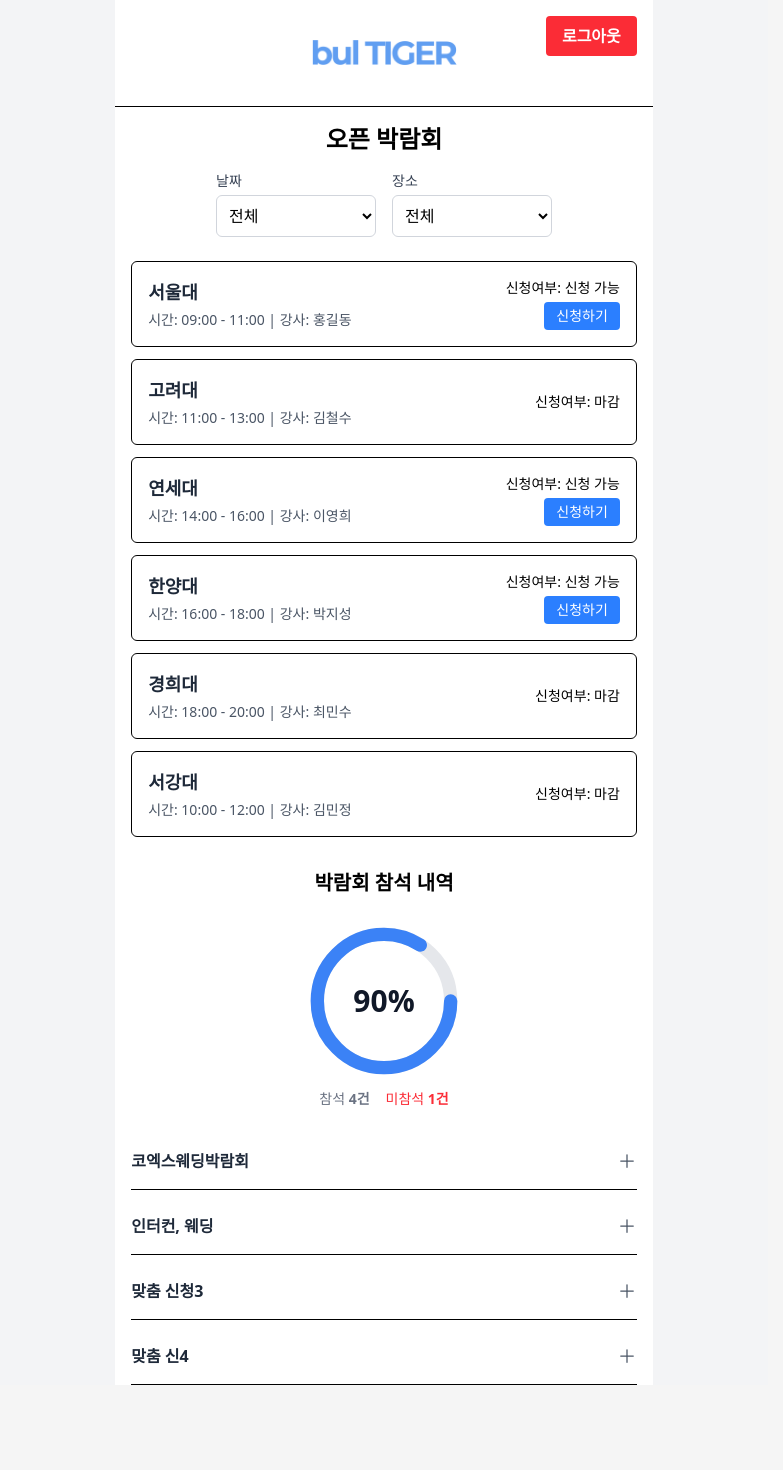
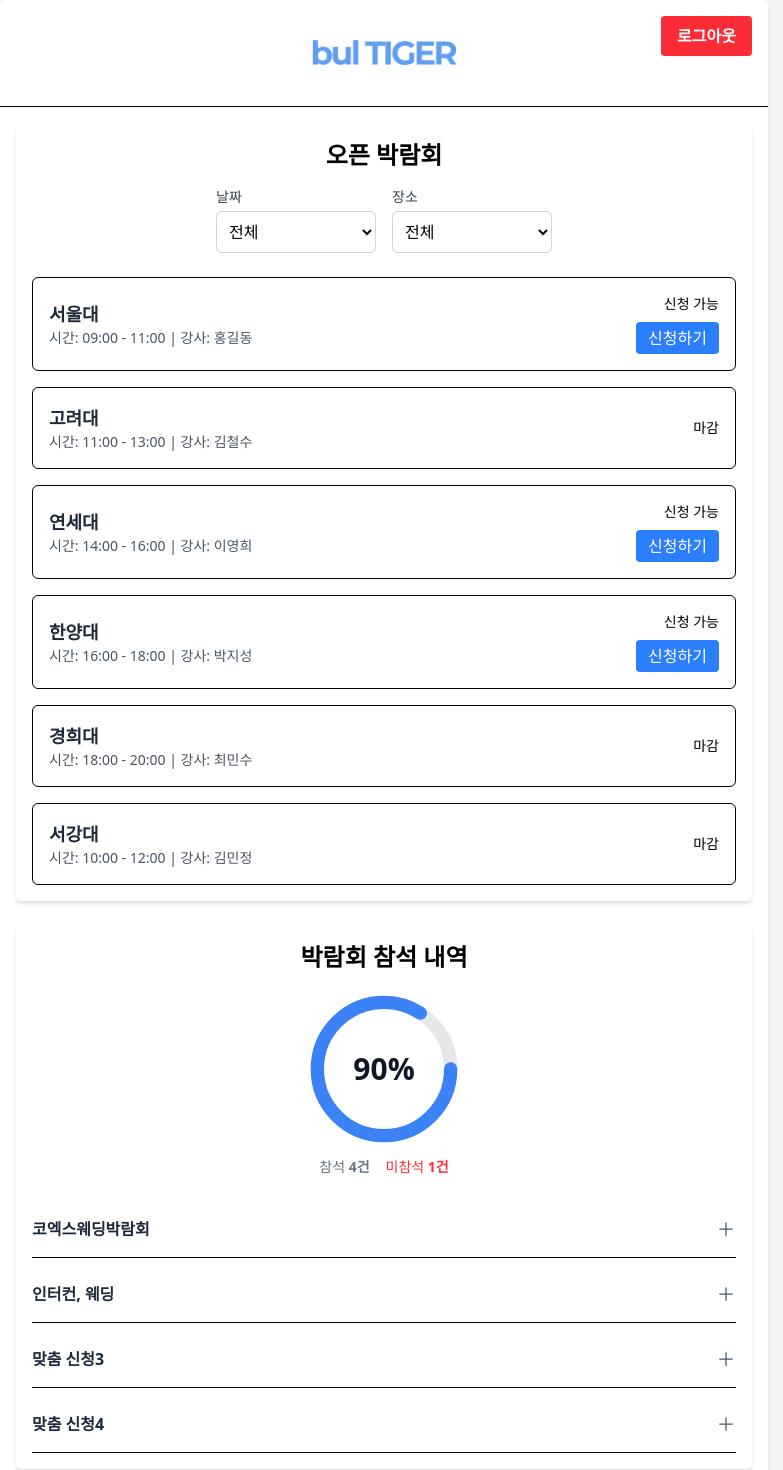
Before and after one commit to bidalalsrb/edu-uni, a React (Vite) app: page /joinList in a window 1280 px wide. Shown: the top 1470 px of the page, without its empty margins (256-1039 px from the left). Before the commit the page ends 1385 px from the top, so only its background shows below. Built offline with nearby package versions, Linux system fonts and the light colour scheme.

Commit message:
디자인 변경

```diff
--- a/src/components/user/ExpoAttendance.jsx
+++ b/src/components/user/ExpoAttendance.jsx
@@ -12,8 +12,8 @@ function ExpoAttendance() {
                 expoName: "코엑스웨딩박람회",
                 teacher: "남상민",
                 time: "2025-02-14",
-                attendance: "참석"
-            }
+                attendance: "참석",
+            },
         },
         {
             id: 2,
@@ -23,8 +23,8 @@ function ExpoAttendance() {
                 expoName: "인터컨, 웨딩",
                 teacher: "김하나",
                 time: "2025-03-20",
-                attendance: "참석"
-            }
+                attendance: "참석",
+            },
         },
         {
             id: 3,
@@ -34,41 +34,30 @@ function ExpoAttendance() {
                 expoName: "웨딩박람회3",
                 teacher: "이둘",
                 time: "2025-04-01",
-                attendance: "불참석"
-            }
+                attendance: "불참석",
+            },
         },
         {
             id: 4,
-            title: "맞춤 신4",
+            title: "맞춤 신청4",
             accordion: true,
             details: {
                 expoName: "웨딩박람회4",
                 teacher: "박셋",
                 time: "2025-04-10",
-                attendance: "참석"
-            }
-        }
+                attendance: "참석",
+            },
+        },
     ];
 
     return (
-        <>
-            {/* 가운데 타이틀 */}
-            <h2 className="text-center text-xl font-semibold mt-4">
-                박람회 참석 내역
-            </h2>
-
+        <div className="p-4 bg-white rounded-md shadow-md">
+            <h2 className="text-center text-2xl font-bold mb-4">박람회 참석 내역</h2>
             {/* 게이지 & 점수 영역 */}
-            <div className="flex flex-col items-center mt-6">
+            <div className="flex flex-col items-center mb-6">
                 <div className="relative">
                     <svg className="w-40 h-40" viewBox="0 0 120 120">
-                        <circle
-                            cx="60"
-                            cy="60"
-                            r="50"
-                            fill="none"
-                            stroke="#e5e7eb"
-                            strokeWidth="10"
-                        />
+                        <circle cx="60" cy="60" r="50" fill="none" stroke="#e5e7eb" strokeWidth="10" />
                         <circle
                             cx="60"
                             cy="60"
@@ -94,14 +83,13 @@ function ExpoAttendance() {
                     </div>
                 </div>
             </div>
-
             {/* 아코디언 목록 */}
-            <div className="mt-6 space-y-2 px-4">
+            <div className="mt-6 space-y-2">
                 {joinItems.map((item) => (
                     <JoinItem key={item.id} item={item} />
                 ))}
             </div>
-        </>
+        </div>
     );
 }
 
--- a/src/components/user/OpenExpo.jsx
+++ b/src/components/user/OpenExpo.jsx
@@ -1,6 +1,7 @@
 import React, { useState } from "react";
-import { useNavigate } from "react-router-dom"; // 추가
-// 날짜와 장소를 기준으로 보여줄 오픈 박람회 샘플 데이터
+import { useNavigate } from "react-router-dom";
+import { HomeIcon } from "@heroicons/react/24/solid"; // 예시 아이콘
+
 const allExpoData = [
     {
         id: 1,
@@ -9,7 +10,7 @@ const allExpoData = [
         school: "서울대",
         time: "09:00 - 11:00",
         teacher: "홍길동",
-        status: "신청 가능"
+        status: "신청 가능",
     },
     {
         id: 2,
@@ -18,7 +19,7 @@ const allExpoData = [
         school: "고려대",
         time: "11:00 - 13:00",
         teacher: "김철수",
-        status: "마감"
+        status: "마감",
     },
     {
         id: 3,
@@ -27,7 +28,7 @@ const allExpoData = [
         school: "연세대",
         time: "14:00 - 16:00",
         teacher: "이영희",
-        status: "신청 가능"
+        status: "신청 가능",
     },
     {
         id: 4,
@@ -36,7 +37,7 @@ const allExpoData = [
         school: "한양대",
         time: "16:00 - 18:00",
         teacher: "박지성",
-        status: "신청 가능"
+        status: "신청 가능",
     },
     {
         id: 5,
@@ -45,7 +46,7 @@ const allExpoData = [
         school: "경희대",
         time: "18:00 - 20:00",
         teacher: "최민수",
-        status: "마감"
+        status: "마감",
     },
     {
         id: 6,
@@ -54,21 +55,18 @@ const allExpoData = [
         school: "서강대",
         time: "10:00 - 12:00",
         teacher: "김민정",
-        status: "마감"
-    }
+        status: "마감",
+    },
 ];
 
-// 날짜, 장소 옵션 샘플
 const dateOptions = ["2025-05-01", "2025-05-02"];
 const locationOptions = ["서울", "부산", "대구"];
 
 function OpenExpo() {
-    const navigate = useNavigate(); // useNavigate 훅
-    // 선택된 날짜와 장소를 저장할 상태
+    const navigate = useNavigate();
     const [selectedDate, setSelectedDate] = useState("");
     const [selectedLocation, setSelectedLocation] = useState("");
 
-    // 필터링된 데이터 계산
     const filteredExpoData = allExpoData.filter((item) => {
         return (
             (!selectedDate || item.date === selectedDate) &&
@@ -77,26 +75,20 @@ function OpenExpo() {
     });
 
     const handleApply = (expoId) => {
-        // "/apply" 경로로 이동 (필요하다면 expoId를 전달)
         navigate("/apply", { state: { expoId } });
     };
 
     return (
-        <div className="p-4">
-            {/* 제목 */}
+        <div className="p-4 bg-white rounded-md shadow-md">
             <h2 className="text-center text-2xl font-bold mb-4">오픈 박람회</h2>
-
-            {/* 날짜 & 장소 선택 영역 */}
-            <div className="flex space-x-4 justify-center mb-6">
-                {/* 날짜 선택 */}
+            {/* 날짜 & 장소 선택 */}
+            <div className="flex flex-col sm:flex-row sm:justify-center gap-4 mb-6">
                 <div>
-                    <label className="block text-sm font-medium text-gray-700 mb-1">
-                        날짜
-                    </label>
+                    <label className="block text-sm font-medium text-gray-700 mb-1">날짜</label>
                     <select
                         value={selectedDate}
                         onChange={(e) => setSelectedDate(e.target.value)}
-                        className="block w-40 border border-gray-300 rounded-md p-2"
+                        className="w-full sm:w-40 border border-gray-300 rounded-md p-2"
                     >
                         <option value="">전체</option>
                         {dateOptions.map((date) => (
@@ -106,16 +98,12 @@ function OpenExpo() {
                         ))}
                     </select>
                 </div>
-
-                {/* 장소 선택 */}
                 <div>
-                    <label className="block text-sm font-medium text-gray-700 mb-1">
-                        장소
-                    </label>
+                    <label className="block text-sm font-medium text-gray-700 mb-1">장소</label>
                     <select
                         value={selectedLocation}
                         onChange={(e) => setSelectedLocation(e.target.value)}
-                        className="block w-40 border border-gray-300 rounded-md p-2"
+                        className="w-full sm:w-40 border border-gray-300 rounded-md p-2"
                     >
                         <option value="">전체</option>
                         {locationOptions.map((loc) => (
@@ -126,9 +114,8 @@ function OpenExpo() {
                     </select>
                 </div>
             </div>
-
             {/* 박람회 리스트 */}
-            <div className="space-y-3">
+            <div className="space-y-4">
                 {filteredExpoData.length > 0 ? (
                     filteredExpoData.map((item) => (
                         <div
@@ -137,23 +124,17 @@ function OpenExpo() {
                         >
                             <div className="flex justify-between items-center">
                                 <div>
-                                    <div className="text-lg font-semibold text-gray-800 mb-1">
-                                        {item.school}
-                                    </div>
-                                    <div className="text-sm text-gray-600">
+                                    <h3 className="text-lg font-semibold text-gray-800">{item.school}</h3>
+                                    <p className="text-sm text-gray-600">
                                         시간: {item.time} | 강사: {item.teacher}
-                                    </div>
+                                    </p>
                                 </div>
-                                {/* 신청여부 표시 & 신청하기 버튼 */}
                                 <div className="text-right">
-                                    <div className="text-sm font-medium">
-                                        신청여부: {item.status}
-                                    </div>
+                                    <p className="text-sm font-medium">{item.status}</p>
                                     {item.status === "신청 가능" && (
                                         <button
                                             onClick={() => handleApply(item.id)}
-                                            className="mt-1 px-3 py-1 text-sm bg-blue-500 text-white rounded"
-                                            cursor="pointer"
+                                            className="mt-2 px-3 py-1 bg-blue-500 text-white rounded hover:bg-blue-600"
                                         >
                                             신청하기
                                         </button>
@@ -163,9 +144,7 @@ function OpenExpo() {
                         </div>
                     ))
                 ) : (
-                    <div className="text-center text-sm text-gray-500">
-                        해당 날짜와 장소에 대한 박람회가 없습니다.
-                    </div>
+                    <p className="text-center text-sm text-gray-500">해당 날짜와 장소에 대한 박람회가 없습니다.</p>
                 )}
             </div>
         </div>
--- a/src/items/user/JoinList.jsx
+++ b/src/items/user/JoinList.jsx
@@ -1,5 +1,5 @@
 import React from "react";
-import {useNavigate} from "react-router-dom";
+import { useNavigate } from "react-router-dom";
 import ExpoAttendance from "../../components/user/ExpoAttendance.jsx";
 import OpenExpo from "../../components/user/OpenExpo.jsx";
 import logo from "/public/bultiger.png";
@@ -7,40 +7,29 @@ import logo from "/public/bultiger.png";
 function JoinList() {
     const navigate = useNavigate();
 
-    // 로그아웃 시 로그인 화면으로 이동
     const handleLogout = () => {
         navigate("/");
     };
 
     return (
         <div className="bg-gray-100 min-h-screen">
-            {/* 메인 컨테이너 (흰색 배경, 중앙 정렬) */}
-            <div className="w-[70%] mx-auto min-h-screen bg-white">
-                {/* 상단 헤더: 로고 중앙, 로그아웃 버튼 우측 상단 */}
-                <div className="relative border-b p-4">
-                    {/* 로고 중앙 배치 */}
-                    <div className="flex justify-center">
-                        <img
-                            src=
-                                {logo}
-                            alt="logo"
-                            className="w-60 object-contain"
-                        />
-                    </div>
-                    {/* 로그아웃 버튼 */}
+            <div className="max-w-4xl mx-auto min-h-screen bg-white shadow-md rounded-md">
+                {/* 헤더 */}
+                <header className="relative border-b p-4 flex items-center justify-center">
+                    <img src={logo} alt="logo" className="w-60 object-contain" />
                     <button
                         onClick={handleLogout}
                         className="absolute right-4 top-4 px-4 py-2 bg-red-500 text-white font-semibold rounded"
                     >
                         로그아웃
                     </button>
-                </div>
+                </header>
 
-                {/* 오픈 박람회 내용 */}
-                <OpenExpo/>
-
-                {/* 박람회 참석 내역 컴포넌트 */}
-                <ExpoAttendance/>
+                {/* 메인 컨텐츠 */}
+                <main className="p-4 space-y-6">
+                    <OpenExpo />
+                    <ExpoAttendance />
+                </main>
             </div>
         </div>
     );
--- a/src/pages/admin/ApplyPage.jsx
+++ b/src/pages/admin/ApplyPage.jsx
@@ -10,7 +10,7 @@ import EditBoxModal from "../../components/admin/ApplyPage/modal/EditBoxModal.js
 import CompanyListModal from "../../components/admin/ApplyPage/modal/CompanyListModal.jsx";
 import CellAdjustModal from "../../components/admin/ApplyPage/modal/CellAdjustModal.jsx";
 
-// 저장된 레이아웃을 불러오면서 Date 필드를 복원하는 함수
+// 저장된 레이아웃(박스와 행/열 수)를 불러오면서 Date 필드를 복원하는 함수
 const loadLayout = () => {
     const storedUser = JSON.parse(localStorage.getItem("user"));
     if (storedUser) {
@@ -212,7 +212,7 @@ export default function ApplyPage() {
         navigate("/joinList");
     };
 
-    // "저장" 버튼: 현재 배치 상태와 그리드 행/열 수를 저장
+    // "저장" 버튼: 현재 배치 상태와 그리드 행/열 수를 해당 계정에 저장
     const handleSaveLayout = () => {
         const storedUser = JSON.parse(localStorage.getItem("user"));
         if (storedUser) {
@@ -224,7 +224,7 @@ export default function ApplyPage() {
         }
     };
 
-    // 박스 클릭 시 리스트 모달 열기
+    // 박스 클릭 시 리스트 모달을 열기 위해 선택된 박스 id 저장
     const openListModal = (box) => {
         setSelectedListBoxId(box.id);
         setIsListModalOpen(true);
--- a/src/pages/user/JoinItem.jsx
+++ b/src/pages/user/JoinItem.jsx
@@ -3,49 +3,38 @@ import { PlusIcon, MinusIcon } from "@heroicons/react/24/solid";
 
 function JoinItem({ item }) {
     const [isOpen, setIsOpen] = useState(false);
-
-    // 아코디언 열림/닫힘
     const toggleAccordion = () => setIsOpen(!isOpen);
 
     return (
         <div className="border-b py-4">
-            {/* 질문 영역 (왼쪽 정렬) */}
             <div
-                className="flex items-center justify-between cursor-pointer text-left"
+                className="flex items-center justify-between cursor-pointer"
                 onClick={toggleAccordion}
             >
-                <h2 className="text-base font-semibold text-gray-800">
-                    {item.title}
-                </h2>
+                <h2 className="text-base font-semibold text-gray-800">{item.title}</h2>
                 {isOpen ? (
                     <MinusIcon className="w-5 h-5 text-gray-600" />
                 ) : (
                     <PlusIcon className="w-5 h-5 text-gray-600" />
                 )}
             </div>
-
-            {/* 답변 영역 (왼쪽 정렬) */}
             <div
                 className={`overflow-hidden transition-all duration-300 ease-out ${
                     isOpen ? "max-h-40 mt-2" : "max-h-0"
                 }`}
             >
-                <div className="text-sm text-gray-600 text-left">
+                <div className="text-sm text-gray-600">
                     {item.accordion ? (
                         <>
                             <div className="mb-1">
-                                <span className="font-semibold">박람회 이름:</span>{" "}
-                                {item.details.expoName}
+                                <span className="font-semibold">박람회 이름:</span> {item.details.expoName}
                             </div>
                             <div className="mb-1">
-                                <span className="font-semibold">담당 강사:</span>{" "}
-                                {item.details.teacher}
-                                <span className="ml-4 font-semibold">시간:</span>{" "}
-                                {item.details.time}
+                                <span className="font-semibold">담당 강사:</span> {item.details.teacher}
+                                <span className="ml-4 font-semibold">시간:</span> {item.details.time}
                             </div>
                             <div>
-                                <span className="font-semibold">참석/불참석:</span>{" "}
-                                {item.details.attendance}
+                                <span className="font-semibold">참석/불참석:</span> {item.details.attendance}
                             </div>
                         </>
                     ) : (
```
Also changed, not shown: src/components/admin/ApplyPage/DraggableBox.jsx (+4 -5 lines), src/components/admin/ApplyPage/GridCell.jsx (+5 -5 lines), src/components/admin/ApplyPage/modal/CellAdjustModal.jsx (+52 -49 lines).
